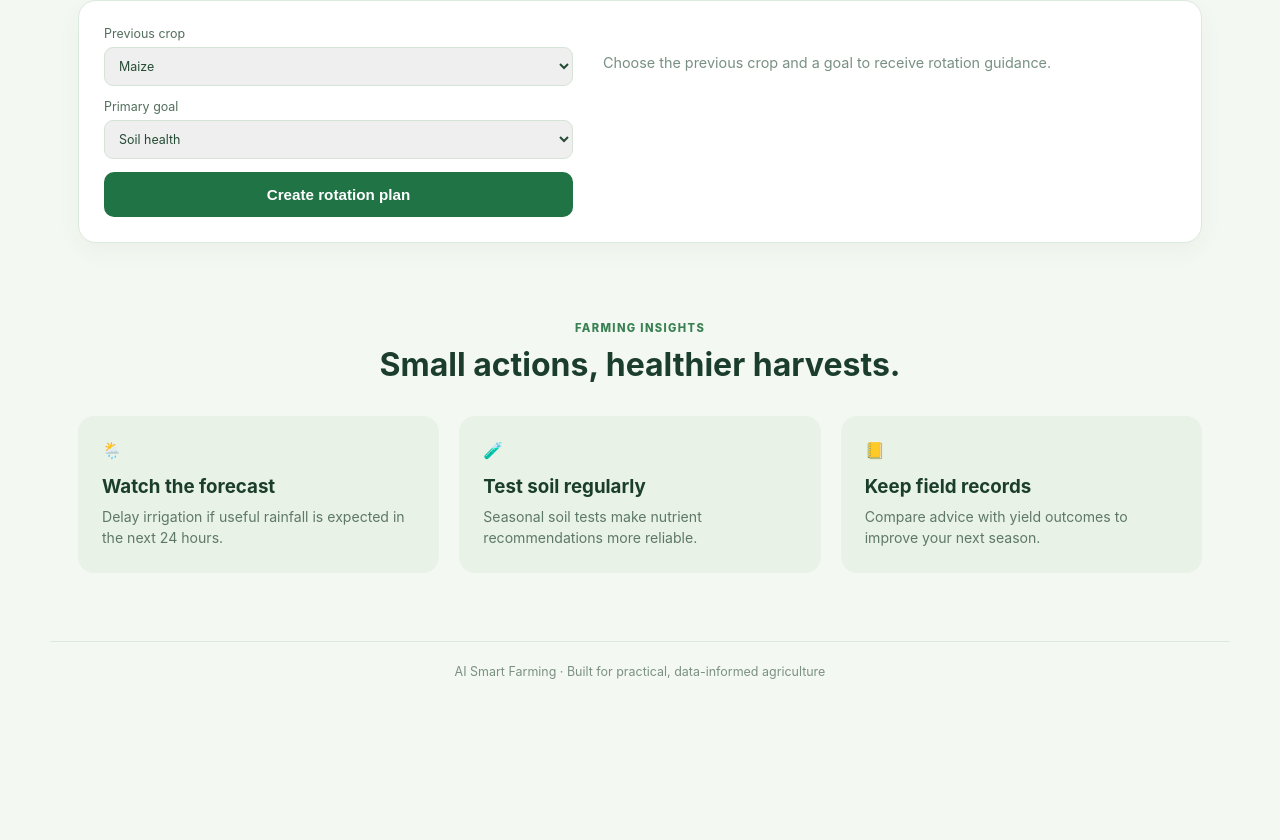
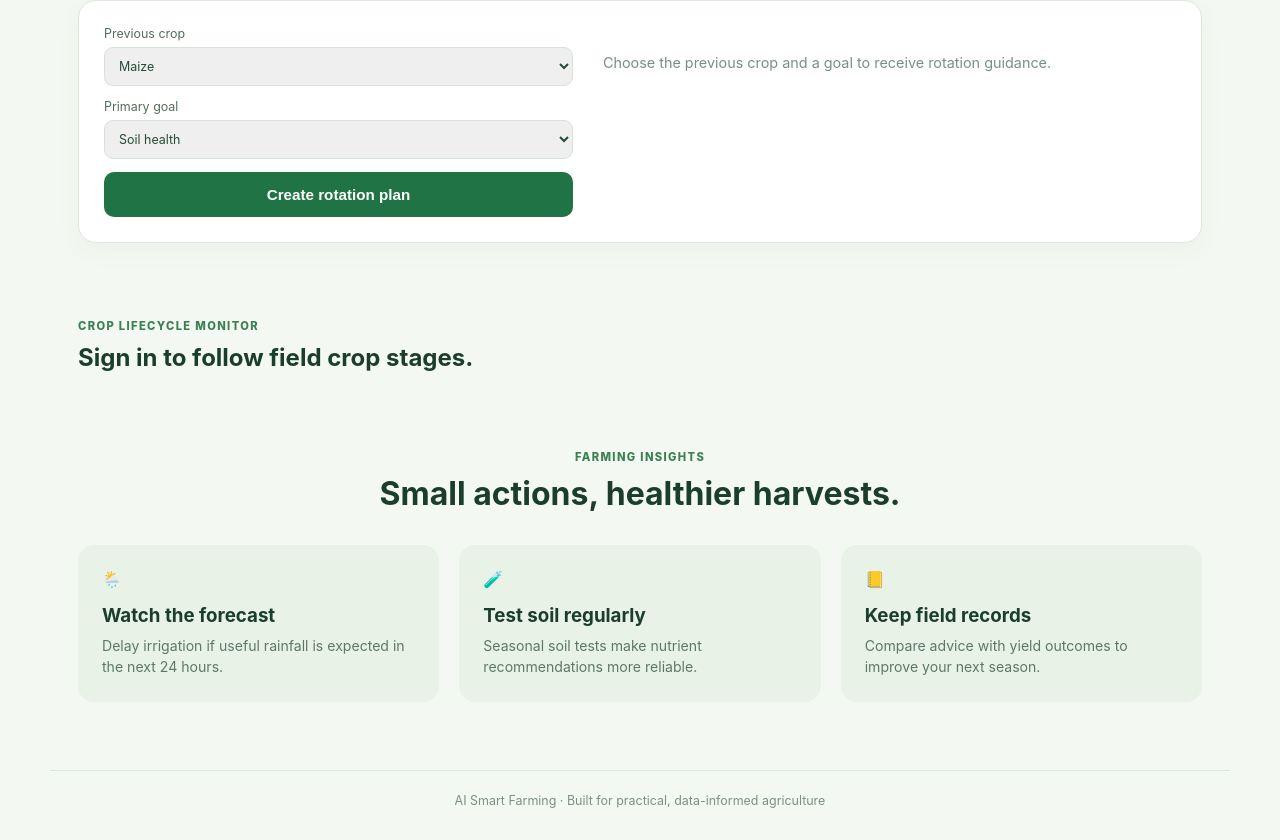
Before and after one commit to Rudra-Pratap-Singh0/AI-Smart-Farming, a React (Vite) app in the folder frontend/: page / in a window 1280 px wide. Shown: the part 4338-5178 px from the top of the page. Before the commit the page ends 5049 px from the top, so only its background shows below. Built offline with nearby package versions, Linux system fonts and the light colour scheme; no server answers.

Commit message:
feat: add crop lifecycle monitor

```diff
--- a/frontend/src/App.jsx
+++ b/frontend/src/App.jsx
@@ -7,6 +7,7 @@ import Copilot from "./Copilot";
 import FieldManager from "./FieldManager";
 import Simulator from "./Simulator";
 import RotationPlanner from "./RotationPlanner";
+import LifecycleMonitor from "./LifecycleMonitor";
 
 const defaults = { nitrogen: 48, phosphorus: 38, potassium: 42, temperature: 29, humidity: 61, ph: 6.6, rainfall: 68, moisture: 42 };
 const apiUrl = import.meta.env.VITE_API_URL || "http://localhost:5000";
@@ -74,6 +75,7 @@ export default function App() {
     <FieldManager apiUrl={apiUrl} />
     <Simulator apiUrl={apiUrl} />
     <RotationPlanner apiUrl={apiUrl} />
+    <LifecycleMonitor apiUrl={apiUrl} />
     <section className="tips"><p className="eyebrow">FARMING INSIGHTS</p><h2>Small actions, healthier harvests.</h2><div><article>🌦️<h3>Watch the forecast</h3><p>Delay irrigation if useful rainfall is expected in the next 24 hours.</p></article><article>🧪<h3>Test soil regularly</h3><p>Seasonal soil tests make nutrient recommendations more reliable.</p></article><article>📒<h3>Keep field records</h3><p>Compare advice with yield outcomes to improve your next season.</p></article></div></section>
     <footer>AI Smart Farming · Built for practical, data-informed agriculture</footer>
   </main>;
--- /dev/null
+++ b/frontend/src/lifecycle.css
@@ -0,0 +1 @@
+.lifecycle { max-width: 1180px; margin: auto; padding: 76px 28px 0; }.lifecycle-grid { display: grid; grid-template-columns: repeat(2, 1fr); gap: 18px; margin-top: 28px; }.lifecycle-card { padding: 23px; }.lifecycle-card > div:first-child > span { color: #718878; font-size: .75rem; }.timeline { display: flex; justify-content: space-between; margin: 24px 0 16px; }.timeline > div { position: relative; display: grid; justify-items: center; gap: 5px; flex: 1; color: #96aa9b; font-size: .63rem; text-align: center; }.timeline > div:not(:last-child)::after { content: ""; position: absolute; top: 10px; left: 58%; width: 84%; height: 2px; background: #e3ece4; }.timeline i { z-index: 1; display: grid; width: 21px; height: 21px; place-items: center; border-radius: 50%; background: #e3ece4; font-style: normal; }.timeline .active { color: #317547; }.timeline .active i { background: #3e9c58; color: white; }.timeline .active:not(:last-child)::after { background: #89c898; }.next-action { margin: 0; color: #57725f; font-size: .82rem; line-height: 1.5; } @media (max-width: 760px) { .lifecycle { padding: 55px 20px 0; }.lifecycle-grid { grid-template-columns: 1fr; } }
--- a/frontend/src/main.jsx
+++ b/frontend/src/main.jsx
@@ -11,5 +11,6 @@ import "./copilot.css";
 import "./field-manager.css";
 import "./simulator.css";
 import "./rotation.css";
+import "./lifecycle.css";
 
 createRoot(document.getElementById("root")).render(<App />);
```
Also changed, not shown: frontend/src/LifecycleMonitor.jsx (added, +3 -0 lines).
